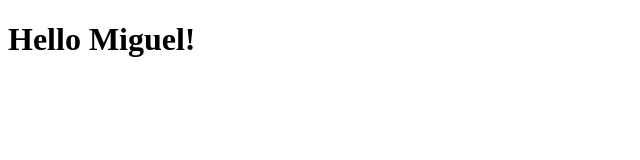
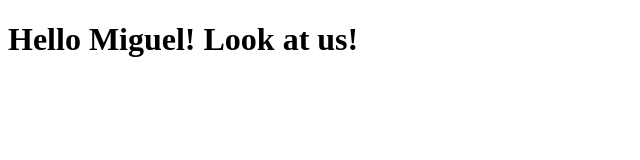
Before and after one commit to IvyFu/Ivy-test-repo, a plain HTML site: page site/index.html in a window 1280 px wide. Shown: the whole page, without its empty margins (0-640 px from the left). Drawn offline with Linux system fonts and the light colour scheme.

Commit message:
Small modification

```diff
--- a/site/index.html
+++ b/site/index.html
@@ -5,7 +5,7 @@
 </head>
 <body>
 
-	<h1>Hello Miguel!</h1>
+	<h1>Hello Miguel! Look at us!</h1>
 
 </body>
 </html>
```
